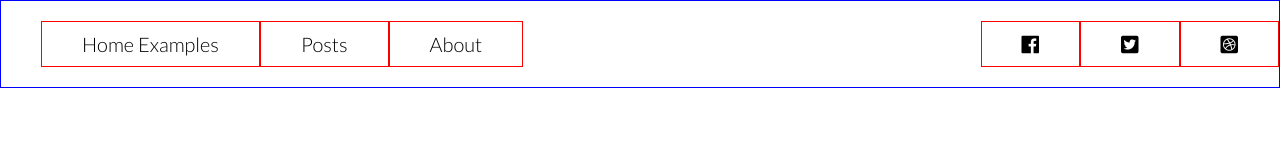
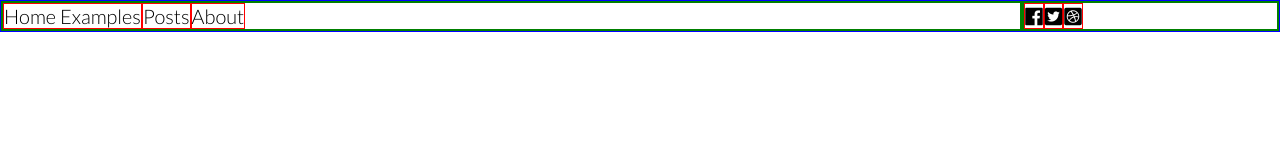
Before and after one commit to laxatzi/myBlog, a plain HTML site: page index.html in a window 1280 px wide. Drawn offline with Linux system fonts and the light colour scheme.

Commit message:
remove padding and margin from navbar divs

```diff
--- a/CSS/styles.css
+++ b/CSS/styles.css
@@ -21,8 +21,8 @@
  body {
    margin: 0;
    padding: 0;
-   color: var(--docMain);
-   background-color: var(--docBgMain);
+   color: var(--colorMain);
+   background-color: var(--colorBgMain);
    font-family: "Lato", helvetica, arial, sans-serif;
    font-size: 2rem;
    text-shadow: 0, 2px, 0 rgba(0,0,0, .07);
@@ -72,31 +72,52 @@ small {
   padding: 0;
   margin: 0;
   }
+  /* Nav Menu */
   .nav-menu {
     flex: 4;
+    padding: 0;
+    margin: 0;
+    border: 1px solid green;
   }
   .nav-menu ul{
     display: flex;
+    margin: 0;
+    padding: 0;
+    border: 1px solid green;
   }
   .nav-menu a {
     border: 1px solid red;
+    padding: 0;
+
   }
+  /* Nav Social */
   .nav-social {
     flex: 1;
+    padding: 0;
+    margin: 0;
+    border: 1px solid green;
   }
   .nav-social ul{
     display: flex;
     flex: 1;
+    padding: 0;
+    margin: 0;
+    border: 1px solid green;
   }
   .nav-social a {
     border: 1px solid red;
+    padding: 0;
+    margin: 0;
   }
+
+ /*
 .input-group {
   padding: 0;
   margin: 0;
   display: flex;
   flex: 1;
-/* }
+ }
+
 #main-search,
 #mirror-search {
   margin: 0;
```
Lines whose indentation alone changed are shown as unchanged.
